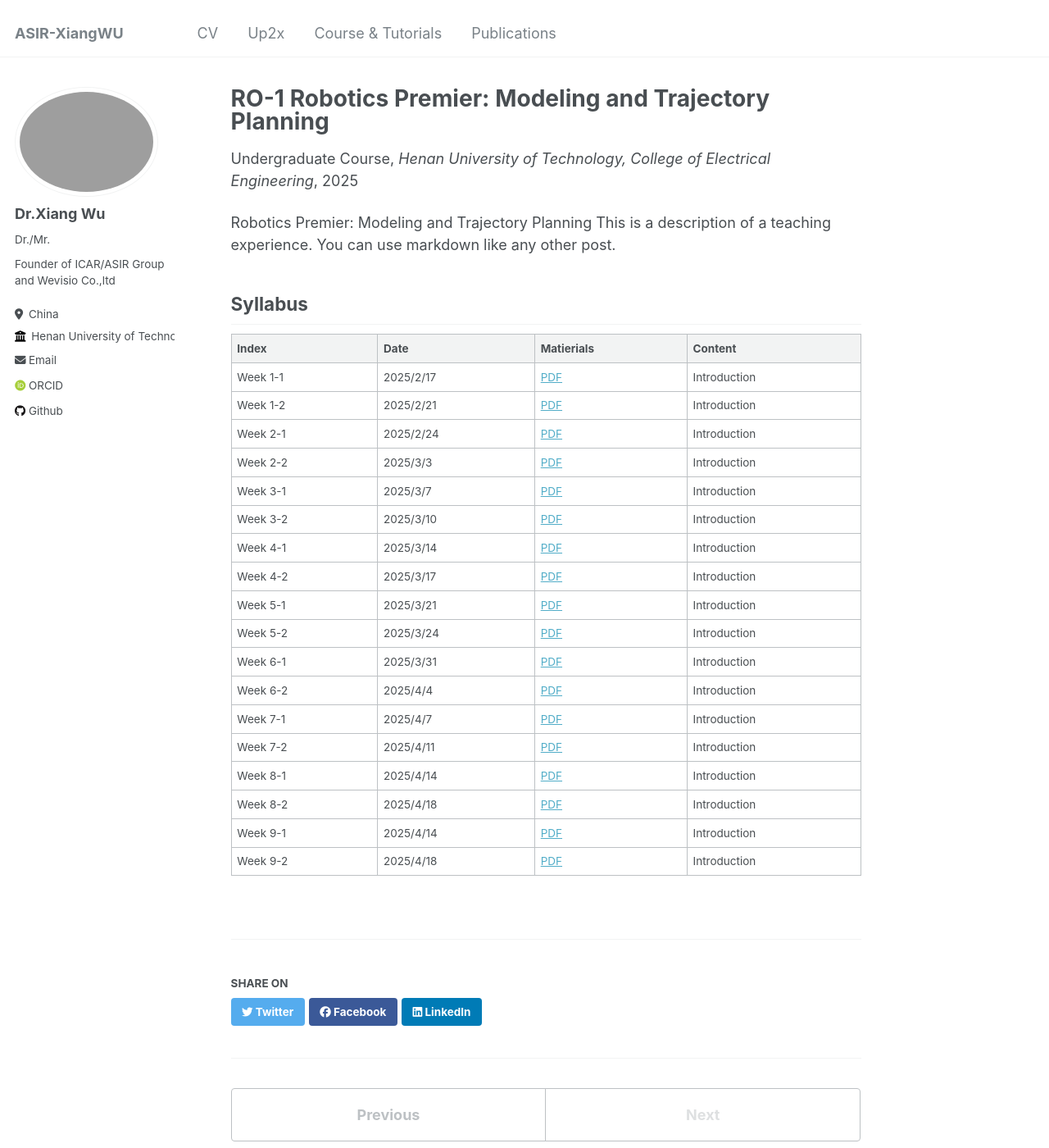
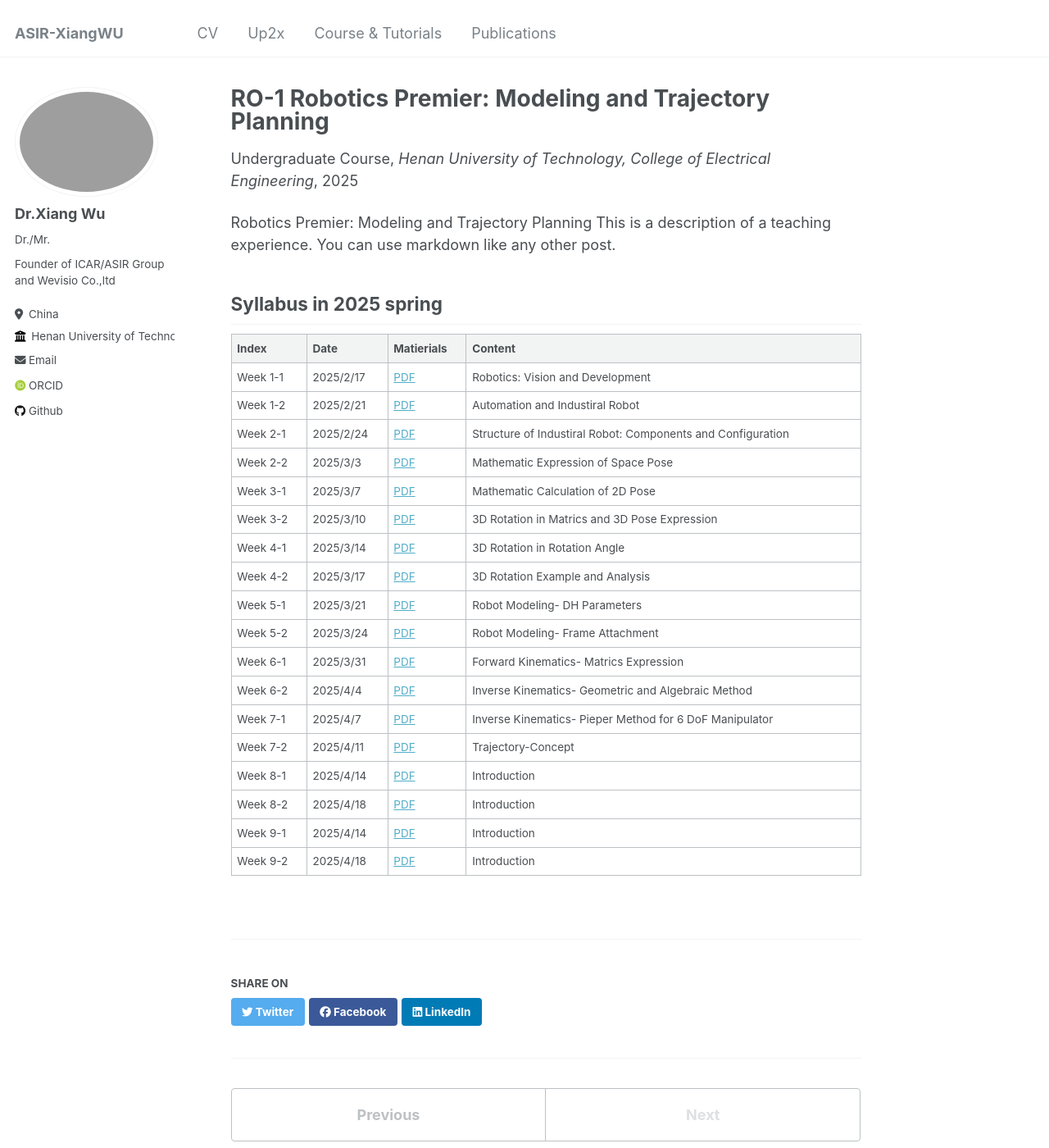
Before and after one commit to xiangwu/xiangwu.github.io, a Jekyll site: the page built from _teaching/2025-spring-ro1.md, in a window 1280 px wide and 1400 px high. Shown: the whole window at 82% size. Built offline with Jekyll 4.4.1, drawn with Linux system fonts in a browser that asks for light colours; some web fonts are replaced.

Commit message:
add course content

```diff
--- a/_teaching/2025-spring-ro1.md
+++ b/_teaching/2025-spring-ro1.md
@@ -10,24 +10,24 @@ location: "Zhengzhou, China"
 Robotics Premier: Modeling and Trajectory Planning
 This is a description of a teaching experience. You can use markdown like any other post.
 
-## Syllabus
+## Syllabus in 2025 spring
 
 | Index    | Date   |      Matierials   |Content   |
-| --------  |  ------ | ----------------|--- -------------|
-| Week 1-1   | 2025/2/17   | [PDF](#)   |  Introduction |
-| Week 1-2   | 2025/2/21   | [PDF](#)   |Introduction |
-| Week 2-1   | 2025/2/24   | [PDF](#)   |Introduction |
-| Week 2-2   | 2025/3/3   | [PDF](#)    |Introduction |
-| Week 3-1   | 2025/3/7   | [PDF](#)    |Introduction |
-| Week 3-2   | 2025/3/10   | [PDF](#)   |Introduction |
-| Week 4-1   | 2025/3/14   | [PDF](#)   |Introduction |
-| Week 4-2   | 2025/3/17   | [PDF](#)   |Introduction |
-| Week 5-1   | 2025/3/21   | [PDF](#)   |Introduction |
-| Week 5-2   | 2025/3/24   | [PDF](#)   |Introduction |
-| Week 6-1   | 2025/3/31   | [PDF](#)   |Introduction |
-| Week 6-2   | 2025/4/4   | [PDF](#)    |Introduction |
-| Week 7-1   | 2025/4/7   | [PDF](#)    |Introduction |
-| Week 7-2   | 2025/4/11   | [PDF](#)   |Introduction |
+| --------  |  ------ | ----------------|-----------------|
+| Week 1-1   | 2025/2/17   | [PDF](#)   |Robotics: Vision and Development |
+| Week 1-2   | 2025/2/21   | [PDF](#)   |Automation and Industiral Robot |
+| Week 2-1   | 2025/2/24   | [PDF](#)   |Structure of Industiral Robot: Components and Configuration |
+| Week 2-2   | 2025/3/3   | [PDF](#)    |Mathematic Expression of Space Pose |
+| Week 3-1   | 2025/3/7   | [PDF](#)    |Mathematic Calculation of 2D Pose |
+| Week 3-2   | 2025/3/10   | [PDF](#)   |3D Rotation in Matrics and 3D Pose Expression |
+| Week 4-1   | 2025/3/14   | [PDF](#)   |3D Rotation in Rotation Angle |
+| Week 4-2   | 2025/3/17   | [PDF](#)   |3D Rotation Example and Analysis |
+| Week 5-1   | 2025/3/21   | [PDF](#)   |Robot Modeling- DH Parameters |
+| Week 5-2   | 2025/3/24   | [PDF](#)   |Robot Modeling- Frame Attachment |
+| Week 6-1   | 2025/3/31   | [PDF](#)   |Forward Kinematics- Matrics Expression |
+| Week 6-2   | 2025/4/4   | [PDF](#)    |Inverse Kinematics- Geometric and Algebraic Method|
+| Week 7-1   | 2025/4/7   | [PDF](#)    |Inverse Kinematics- Pieper Method for 6 DoF Manipulator |
+| Week 7-2   | 2025/4/11   | [PDF](#)   |Trajectory-Concept |
 | Week 8-1   | 2025/4/14   | [PDF](#)   |Introduction |
 | Week 8-2   | 2025/4/18   | [PDF](#)   |Introduction |
 | Week 9-1   | 2025/4/14   | [PDF](#)   |Introduction |
```
